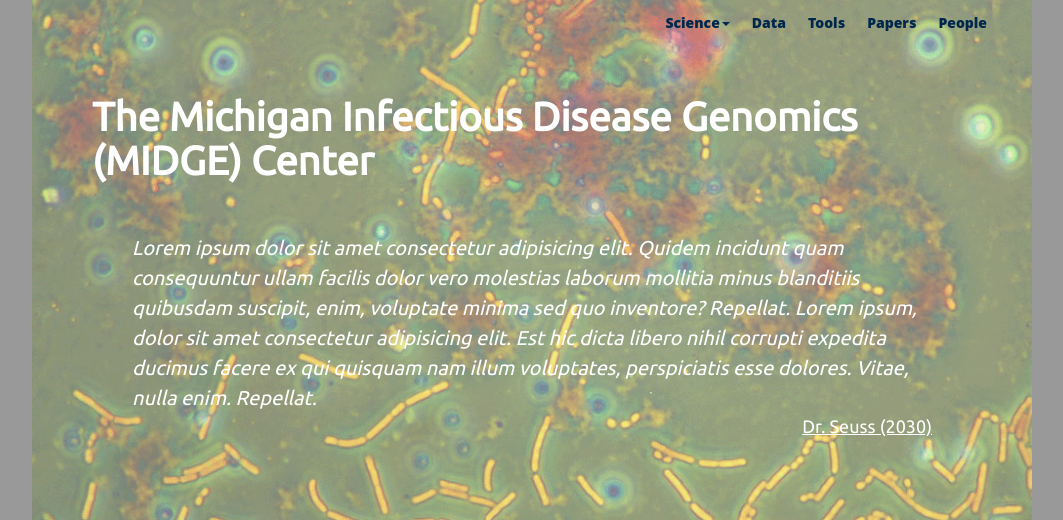
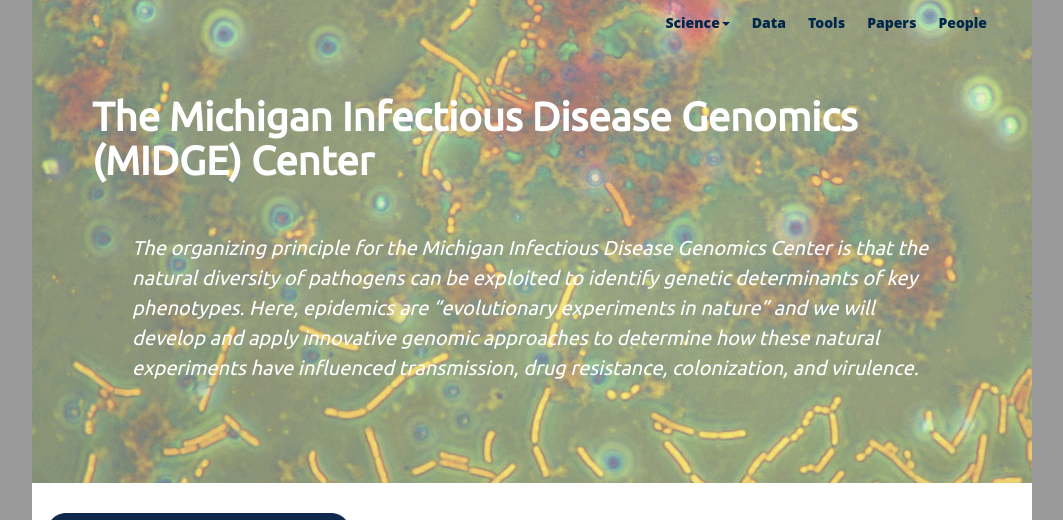
Before and after one commit to midge-center/midge-center.github.io, a Jekyll site: the page built from index.html, in a window 1280 px wide. Shown: the top 520 px of the page, without its empty margins (108-1171 px from the left). Built offline with Jekyll 4.4.1, drawn with Linux system fonts in a browser that asks for light colours; nearby versions of some CDN libraries; a style sheet for code colours, icons or effects is not loaded; some of the changed text lies outside the part shown; grey boxes are pictures that could not be loaded.

Commit message:
Add logo and statement

```diff
--- a/index.html
+++ b/index.html
@@ -13,10 +13,7 @@
 
 	<h1>The Michigan Infectious Disease Genomics (MIDGE) Center</h2>
 	<div class="quote">
-		Lorem ipsum dolor sit amet consectetur adipisicing elit. Quidem incidunt quam consequuntur ullam facilis dolor vero molestias laborum mollitia minus blanditiis quibusdam suscipit, enim, voluptate minima sed quo inventore? Repellat. Lorem ipsum, dolor sit amet consectetur adipisicing elit. Est hic dicta libero nihil corrupti expedita ducimus facere ex qui quisquam nam illum voluptates, perspiciatis esse dolores. Vitae, nulla enim. Repellat.
-	</div>
-	<div class="attribution">
-		<a href="http://cid.oxfordjournals.org/content/10/6/1220.full.pdf">Dr. Seuss (2030)</a>
+		The organizing principle for the Michigan Infectious Disease Genomics Center is that the natural diversity of pathogens can be exploited to identify genetic determinants of key phenotypes. Here, epidemics are “evolutionary experiments in nature” and we will develop and apply innovative genomic approaches to determine how these natural experiments have influenced transmission, drug resistance, colonization, and virulence.
 	</div>
 </div>
 
@@ -24,7 +21,7 @@
 	<div class="container-fluid">
 		<div class="row vcenter">
 			<div class="col-md-4">
-				<img class="img-responsive" src="assets/img/lab.jpg"/>
+				<img class="img-responsive" src="assets/img/logo.png"/>
 			</div>
 			<div class="col-md-8">
 				<h3>Our Mission</h3>
@@ -37,13 +34,6 @@
 <div class="button-row">
 	<div class="container-fluid">
 		<div class="row">
-			<div class="col-md-3">
-				<a href="science">
-					<img src="assets/img/flynn_anaerobic.jpg" alt="Science" class="img-responsive img-circle pic">
-					<span class="caption">Science</span>
-				</a>
-			</div>
-
 			<div class="col-md-3">
 				<a href="papers">
 					<img src="assets/img/niel_edamame.jpg" alt="Papers" class="img-responsive img-circle pic">
@@ -61,10 +51,16 @@
 			<div class="col-md-3">
 				<a href="tools">
 					<img src="assets/img/iverson_spears.jpg" alt="Tools" class="img-responsive img-circle pic">
-					<div class="caption">Bioinformatic tools</div>
+					<div class="caption">Workflows and tools</div>
 				</a>
 			</div>
 
+			<div class="col-md-3">
+				<a href="people">
+					<img src="assets/img/flynn_anaerobic.jpg" alt="Science" class="img-responsive img-circle pic">
+					<span class="caption">People</span>
+				</a>
+			</div>
 
 		</div>
 	</div>
```
Also changed, not shown: assets/img/logo.png (added).
